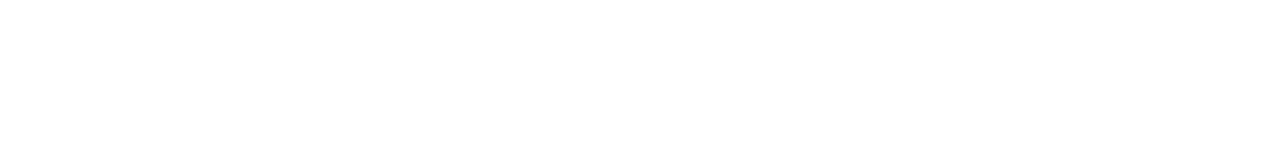
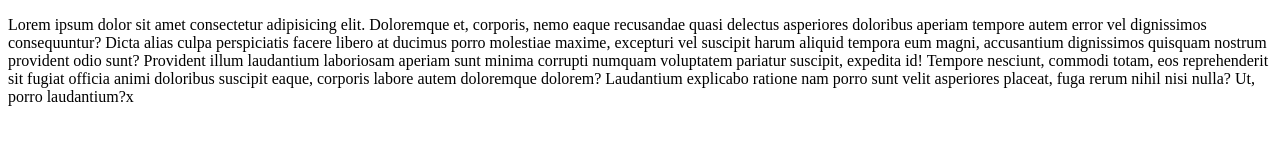
Before and after one commit to shokhDeveloper/git-last-lesson, a plain HTML site: page index.html in a window 1280 px wide. Drawn offline with Linux system fonts and the light colour scheme.

Commit message:
Add lorem text

```diff
--- a/index.html
+++ b/index.html
@@ -7,5 +7,7 @@
 </head>
 <body>
 
+    <p>Lorem ipsum dolor sit amet consectetur adipisicing elit. Doloremque et, corporis, nemo eaque recusandae quasi delectus asperiores doloribus aperiam tempore autem error vel dignissimos consequuntur? Dicta alias culpa perspiciatis facere libero at ducimus porro molestiae maxime, excepturi vel suscipit harum aliquid tempora eum magni, accusantium dignissimos quisquam nostrum provident odio sunt? Provident illum laudantium laboriosam aperiam sunt minima corrupti numquam voluptatem pariatur suscipit, expedita id! Tempore nesciunt, commodi totam, eos reprehenderit sit fugiat officia animi doloribus suscipit eaque, corporis labore autem doloremque dolorem? Laudantium explicabo ratione nam porro sunt velit asperiores placeat, fuga rerum nihil nisi nulla? Ut, porro laudantium?x</p>
+
 </body>
 </html>
```
